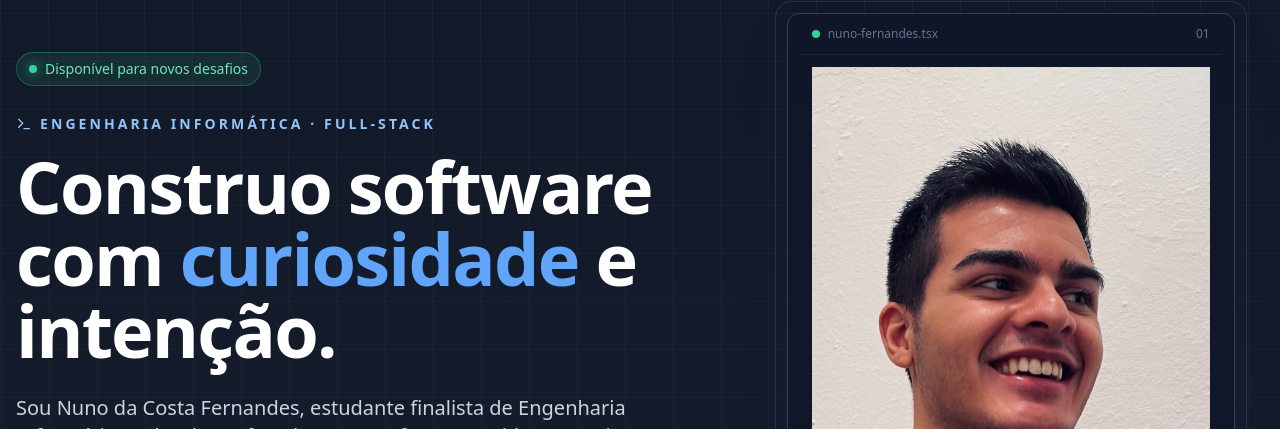
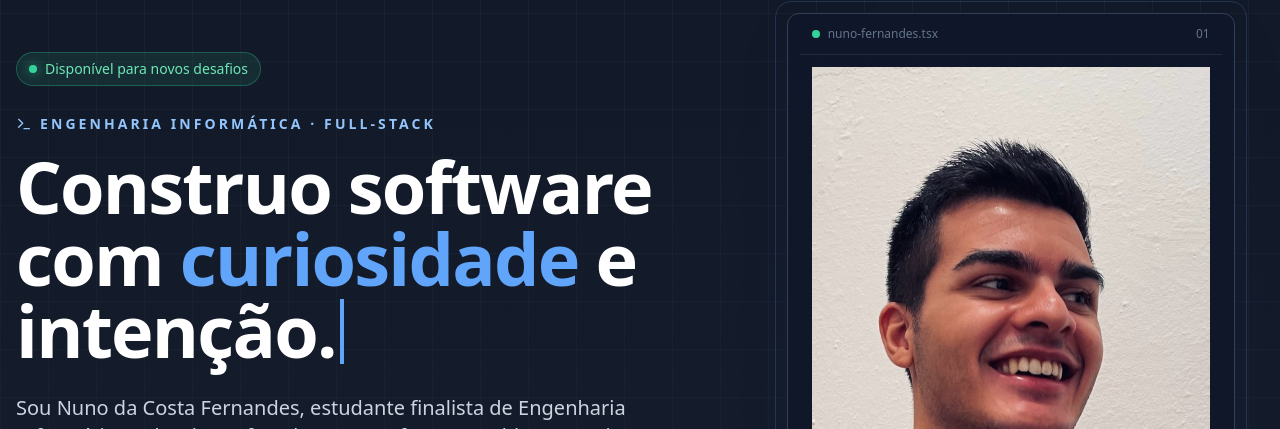
Before and after one commit to nunofernandes2000/Portfolio, a React (Vite) app: page / in a window 1280 px wide. Shown: the part 139-568 px from the top of the page. Built offline with nearby package versions, Linux system fonts and the light colour scheme.

Commit message:
feat(home): add typewriter headline animation

```diff
--- a/src/pages/Home.tsx
+++ b/src/pages/Home.tsx
@@ -11,8 +11,11 @@ import {
   Terminal,
   UserRound
 } from 'lucide-react';
+import { useEffect, useState } from 'react';
 import { TechStack } from '../components/TechStack';
 import myPhoto from '../assets/my-photo.jpeg';
+
+const heroHeadline = 'Construo software com curiosidade e intenção.';
 
 const highlights = [
   { value: '2026', label: 'Licenciatura prevista' },
@@ -27,6 +30,29 @@ const focusAreas = [
 ];
 
 export function Home() {
+  const [typedHeadline, setTypedHeadline] = useState('');
+
+  useEffect(() => {
+    const prefersReducedMotion = window.matchMedia('(prefers-reduced-motion: reduce)').matches;
+
+    if (prefersReducedMotion) {
+      setTypedHeadline(heroHeadline);
+      return;
+    }
+
+    let characterIndex = 0;
+    const typingTimer = window.setInterval(() => {
+      characterIndex += 1;
+      setTypedHeadline(heroHeadline.slice(0, characterIndex));
+
+      if (characterIndex === heroHeadline.length) {
+        window.clearInterval(typingTimer);
+      }
+    }, 55);
+
+    return () => window.clearInterval(typingTimer);
+  }, []);
+
   return (
     <div className="relative overflow-hidden">
       <div className="pointer-events-none absolute inset-0 bg-[linear-gradient(rgba(148,163,184,0.06)_1px,transparent_1px),linear-gradient(90deg,rgba(148,163,184,0.06)_1px,transparent_1px)] bg-[size:48px_48px] [mask-image:linear-gradient(to_bottom,black,transparent_75%)]" />
@@ -41,7 +67,18 @@ export function Home() {
               <Terminal className="h-4 w-4" /> Engenharia Informática · Full-Stack
             </p>
             <h1 className="max-w-4xl text-5xl font-bold leading-[1.05] tracking-tight text-white md:text-7xl">
-              Construo software com <span className="text-blue-400">curiosidade</span> e intenção.
+              <span aria-label={heroHeadline}>
+                {typedHeadline.includes('curiosidade') ? (
+                  <>
+                    {typedHeadline.split('curiosidade')[0]}
+                    <span className="text-blue-400">curiosidade</span>
+                    {typedHeadline.split('curiosidade')[1]}
+                  </>
+                ) : (
+                  typedHeadline
+                )}
+                <span aria-hidden="true" className="ml-1 inline-block h-[0.9em] w-1 animate-pulse bg-blue-400 align-[-0.08em]" />
+              </span>
             </h1>
             <p className="mt-7 max-w-2xl text-lg leading-relaxed text-slate-300 md:text-xl">
               Sou Nuno da Costa Fernandes, estudante finalista de Engenharia Informática e developer focado em transformar problemas reais em experiências digitais claras, robustas e úteis.
```
